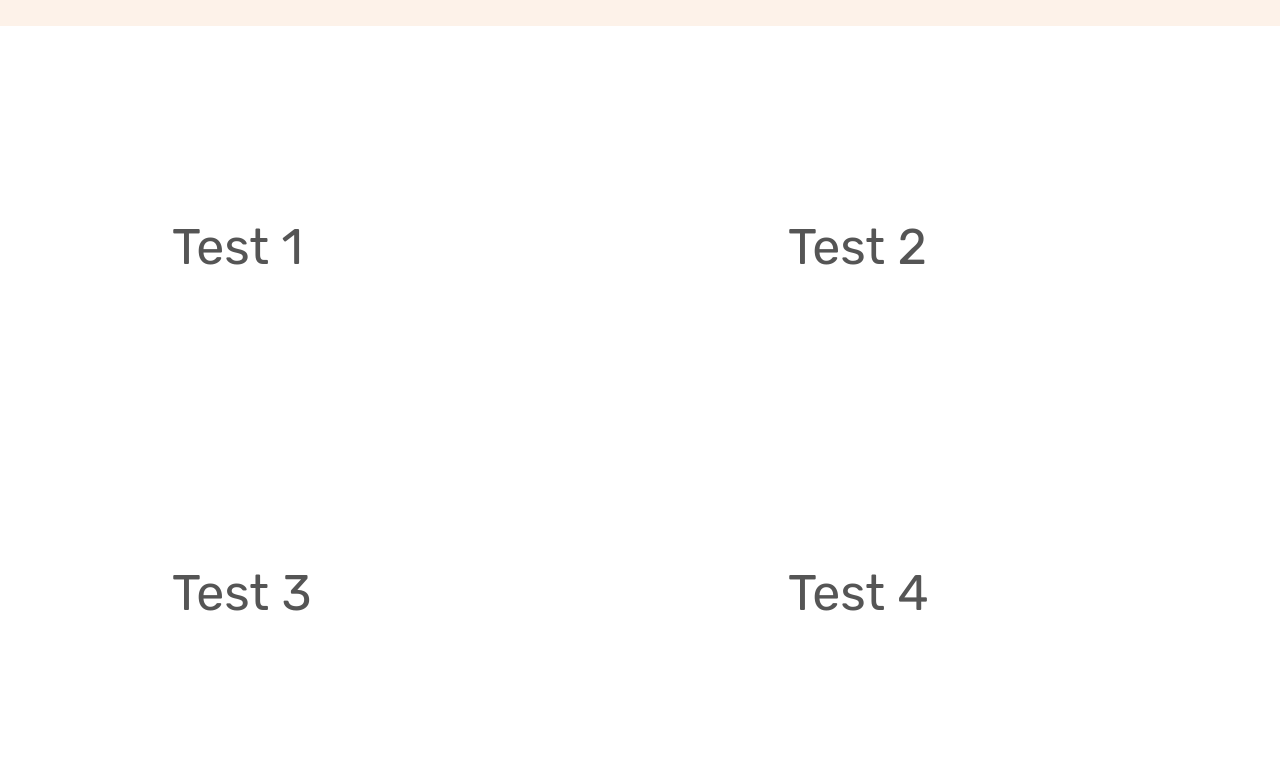
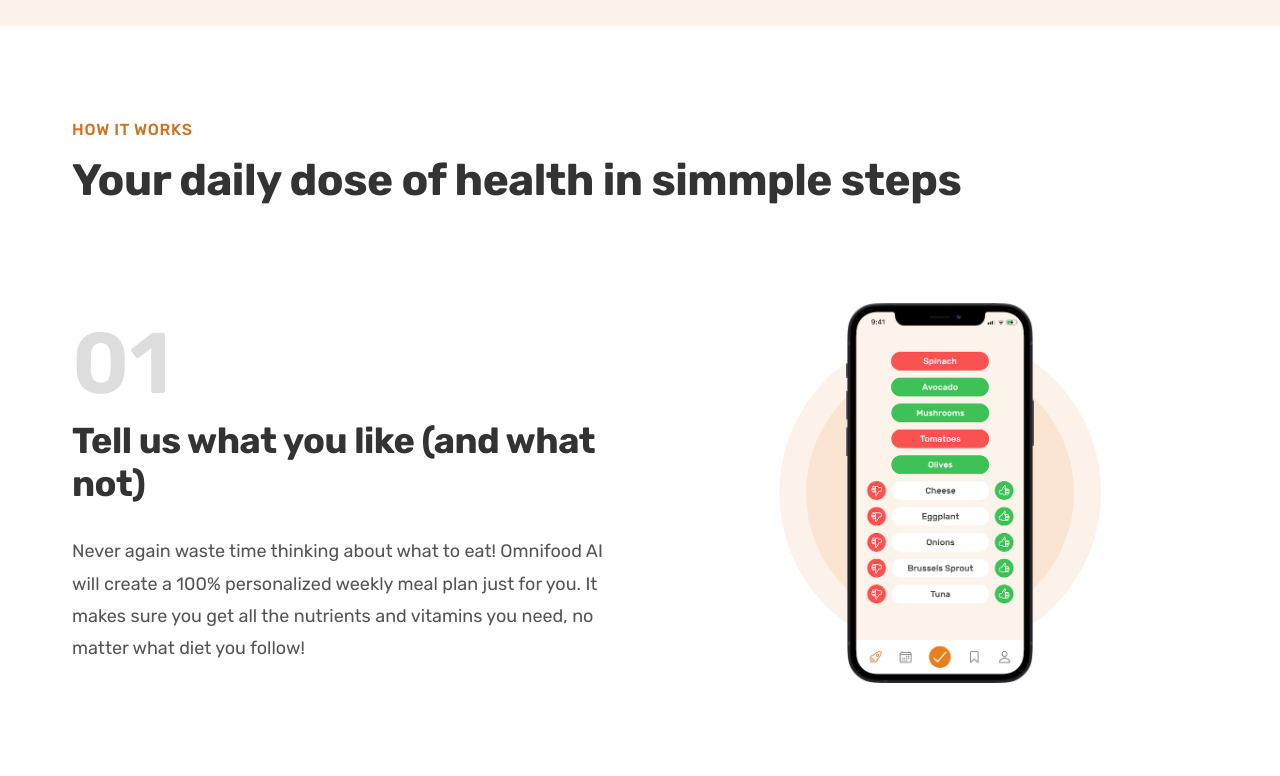
Before and after one commit to FarzanehDabiri71/OmniFood-js, a plain HTML site: page index.html in a window 1280 px wide. Shown: the part 820-1596 px from the top of the page. Drawn offline with Linux system fonts and the light colour scheme.

Commit message:
Building the How-it-works Section

```diff
--- /dev/null
+++ b/css/general.css
@@ -0,0 +1,164 @@
+/*
+---01 TYPOGRAPHY SYSTEM
+- Font sizes (px):
+10 / 12 / 14 / 16 / 18 / 20 / 24 / 30 / 36 / 44 / 52 /62 / 74 / 86 / 98
+
+- Font weights:
+Default: 400
+Medium: 500
+Semi-bold: 600
+Bold: 700
+
+- Line heights:
+Default: 1
+Samll: 1.05
+Medium: 1.2
+Paragraph default: 1.6
+- Letter spacing
+-0.5px
+0.75px
+
+- SPACING SYSTEM (px):
+2 / 4 / 8 / 12 / 16 / 24 / 32 / 48 / 64 / 80 / 96 / 128
+
+--- 02 COLORS
+-Primary: #e67e22
+-Tints:
+#fdf2e9
+#fae5d3
+-Shades: #cf711f
+-Accents:
+-Greys
+#555
+
+--- 05 SHADOWS
+
+--- 06 BORDER-RADIUS
+Default: 9px
+
+--- 07 WHITESPACE
+
+- SPACING SYSTEM (px):
+2 / 4 / 8 / 12 / 16 / 24 / 32 / 48 / 64 / 80 / 96 / 128
+
+*/
+* {
+  padding: 0;
+  margin: 0;
+  box-sizing: border-box;
+}
+/* html {
+    font-size: 10px;
+  } */
+html {
+  font-size: 62.5%; /* 1rem = 10px */
+}
+
+body {
+  font-family: "Rubik", sans-serif;
+  line-height: 1;
+  font-weight: 400;
+  color: #555;
+}
+
+/* **************************************** */
+/* GENERAL REUSABLE COMPONENTS */
+/* **************************************** */
+
+.container {
+  /* 1140 */
+  max-width: 120rem;
+  padding: 0 3.2rem;
+  margin: 0 auto;
+}
+.grid {
+  display: grid;
+  column-gap: 6.4rem;
+  row-gap: 9.6rem;
+  grid-template-columns: repeat(2, 1fr);
+}
+.grid--2-cols {
+  grid-template-columns: repeat(2, 1fr);
+}
+.grid--3-cols {
+  grid-template-columns: repeat(3, 1fr);
+}
+.grid--4-cols {
+  grid-template-columns: repeat(4, 1fr);
+}
+.grid--center-v {
+  align-items: center;
+}
+/* .section-how div div {
+    padding: 100px;
+    font-size: 50px;
+  } */
+
+.heading-primary,
+.heading-secondary,
+.heading-tertiary {
+  font-weight: 700;
+  color: #333;
+  letter-spacing: -0.5px;
+}
+.heading-primary {
+  font-size: 5.2rem;
+  line-height: 1.05;
+  margin-bottom: 3.2rem;
+}
+.heading-secondary {
+  font-size: 4.4rem;
+  line-height: 1.2;
+  margin-bottom: 9.6rem;
+}
+.heading-tertiary {
+  font-size: 3.6rem;
+  line-height: 1.2;
+  margin-bottom: 3rem;
+}
+.subheading {
+  display: block;
+  font-size: 1.6rem;
+  font-weight: 500;
+  color: #cf711f;
+  text-transform: uppercase;
+  margin-bottom: 1.6rem;
+  letter-spacing: 0.75px;
+}
+.btn:link,
+.btn:visited {
+  display: inline-block;
+  background-color: #e67e22;
+  text-decoration: none;
+  font-size: 2rem;
+  font-weight: 600;
+  padding: 1.6rem 3.2rem;
+  border-radius: 9px;
+}
+.btn--full:link,
+.btn--full:visited {
+  background-color: #e67e22;
+  color: #fff;
+  /* Put transition on original state */
+  transition: background-color 0.3s;
+}
+.btn--full:hover,
+.btn--full:active {
+  background-color: #cf711f;
+}
+.btn--outline:link,
+.btn--outline:visited {
+  background-color: #fff;
+  color: #555;
+}
+.btn--outline:hover,
+.btn--outline:active {
+  background-color: #fdf2e9;
+  /* border: 3px solid #fff; */
+  /* Trick to add border inside */
+  box-shadow: inset 0 0 0 3px #fff;
+}
+.margin-right-sm {
+  /* helper class */
+  margin-right: 1.6rem !important;
+}
--- a/css/style.css
+++ b/css/style.css
@@ -1,109 +1,3 @@
-/*
----01 TYPOGRAPHY SYSTEM
-- Font sizes (px):
-10 / 12 / 14 / 16 / 18 / 20 / 24 / 30 / 36 / 44 / 52 /62 / 74 / 86 / 98
-
-- Font weights:
-Default: 400
-Medium: 500
-Semi-bold: 600
-Bold: 700
-- Line heights:
-Default: 1
-Samll: 1.05
-Paragraph default: 1.6
-
-- SPACING SYSTEM (px):
-2 / 4 / 8 / 12 / 16 / 24 / 32 / 48 / 64 / 80 / 96 / 128
-
---- 02 COLORS
--Primary: #e67e22
--Tints: #fdf2e9
--Shades: #cf711f
--Accents:
--Greys
-#555
-
---- 05 SHADOWS
-
---- 06 BORDER-RADIUS
-Default: 9px
-
---- 07 WHITESPACE
-
-- SPACING SYSTEM (px):
-2 / 4 / 8 / 12 / 16 / 24 / 32 / 48 / 64 / 80 / 96 / 128
-
-*/
-* {
-  padding: 0;
-  margin: 0;
-  box-sizing: border-box;
-}
-/* html {
-  font-size: 10px;
-} */
-html {
-  font-size: 62.5%; /* 1rem = 10px */
-}
-
-body {
-  font-family: "Rubik", sans-serif;
-  line-height: 1;
-  font-weight: 400;
-  color: #555;
-}
-
-/* **************************************** */
-/* GENERAL REUSABLE COMPONENTS */
-/* **************************************** */
-
-.heading-primary {
-  font-size: 5.2rem;
-  font-weight: 700;
-  line-height: 1.05;
-  color: #333;
-  letter-spacing: -0.5px;
-  margin-bottom: 3.2rem;
-}
-.btn:link,
-.btn:visited {
-  display: inline-block;
-  background-color: #e67e22;
-  text-decoration: none;
-  font-size: 2rem;
-  font-weight: 600;
-  padding: 1.6rem 3.2rem;
-  border-radius: 9px;
-}
-.btn--full:link,
-.btn--full:visited {
-  background-color: #e67e22;
-  color: #fff;
-  /* Put transition on original state */
-  transition: background-color 0.3s;
-}
-.btn--full:hover,
-.btn--full:active {
-  background-color: #cf711f;
-}
-.btn--outline:link,
-.btn--outline:visited {
-  background-color: #fff;
-  color: #555;
-}
-.btn--outline:hover,
-.btn--outline:active {
-  background-color: #fdf2e9;
-  /* border: 3px solid #fff; */
-  /* Trick to add border inside */
-  box-shadow: inset 0 0 0 3px #fff;
-}
-.margin-right-sm {
-  /* helper class */
-  margin-right: 1.6rem !important;
-}
-
 /* **************************************** */
 /* HEADER */
 /* **************************************** */
@@ -218,28 +112,51 @@ body {
 .section-how {
   padding: 9.6rem 0;
 }
-.container {
-  /* 1140 */
-  max-width: 120rem;
-  padding: 0 3.2rem;
-  margin: 0 auto;
+.step-number {
+  font-size: 8.6rem;
+  font-weight: 600;
+  color: #ddd;
+  margin-bottom: 1.2rem;
 }
-.grid {
-  display: grid;
-  gap: 9.6rem;
-  grid-template-columns: repeat(2, 1fr);
+.step-description {
+  font-size: 1.8rem;
+  line-height: 1.8;
 }
-.grid--2-cols {
-  grid-template-columns: repeat(2, 1fr);
-}
-.grid--3-cols {
-  grid-template-columns: repeat(3, 1fr);
-}
-.grid--4-cols {
-  grid-template-columns: repeat(4, 1fr);
+.step-img-box {
+  position: relative;
+  display: flex;
+  align-items: center;
+  justify-content: center;
 }
 
-.section-how div div {
-  padding: 100px;
-  font-size: 50px;
+.step-img-box::after,
+.step-img-box::before {
+  content: "";
+  display: block;
+  border-radius: 50%;
+
+  position: absolute;
+  top: 50%;
+  left: 50%;
+  transform: translate(-50%, -50%);
 }
+.step-img-box::before {
+  width: 60%;
+  /* height: 60%; */
+  /* 60% of parent's width */
+  padding-bottom: 60%;
+  background-color: #fdf2e9;
+  z-index: -1;
+}
+.step-img-box::after {
+  width: 50%;
+  /* height: 50%; */
+  /* 50% of parent's width */
+  padding-bottom: 50%;
+  background-color: #fae5d3;
+  z-index: -1;
+}
+.step-img {
+  width: 35%;
+  /* height: ; */
+}
--- a/index.html
+++ b/index.html
@@ -9,6 +9,7 @@
       rel="stylesheet"
     />
     <link rel="stylesheet" href="css/style.css" />
+    <link rel="stylesheet" href="css/general.css" />
     <title>Omnifood</title>
   </head>
   <body>
@@ -74,11 +75,68 @@
         </div>
       </section>
       <section class="section-how">
-        <div class="container grid grid--2-cols">
-          <div class="a">Test 1</div>
-          <div class="a">Test 2</div>
-          <div class="a">Test 3</div>
-          <div class="a">Test 4</div>
+        <div class="container">
+          <span class="subheading"> How it works </span>
+          <h2 class="heading-secondary">
+            Your daily dose of health in simmple steps
+          </h2>
+        </div>
+        <div class="container grid grid--2-cols grid--center-v">
+          <!-- STEP 01 -->
+          <div class="step-text-box">
+            <p class="step-number">01</p>
+            <h3 class="heading-tertiary">
+              Tell us what you like (and what not)
+            </h3>
+            <p class="step-description">
+              Never again waste time thinking about what to eat! Omnifood AI
+              will create a 100% personalized weekly meal plan just for you. It
+              makes sure you get all the nutrients and vitamins you need, no
+              matter what diet you follow!
+            </p>
+          </div>
+          <div class="step-img-box">
+            <img
+              src="img/app/app-screen-1.png"
+              alt="iPhone app preferences selection screen"
+              class="step-img"
+            />
+          </div>
+          <!-- STEP 02 -->
+
+          <div class="step-img-box">
+            <img
+              src="img/app/app-screen-2.png"
+              alt="iPhone app meal approving plan screen"
+              class="step-img"
+            />
+          </div>
+          <div class="step-text-box">
+            <p class="step-number">02</p>
+            <h3 class="heading-tertiary">Approve your weekly meal plan</h3>
+            <p class="step-description">
+              Once per week, approve the meal plan generated for you by Omnifood
+              AI. You can change ingredients, swap entire meals, or even add
+              your own recipes.
+            </p>
+          </div>
+          <!-- STEP 03 -->
+          <div class="step-text-box">
+            <p class="step-number">03</p>
+            <h3 class="heading-tertiary">Receive meals at convenient time</h3>
+            <p class="step-description">
+              Best chefs in town will cook your selected meal every day, and we
+              will deliver it to your door whenever works best for you. You can
+              change delivery schedule and address daily!
+            </p>
+          </div>
+          <div class="step-img-box">
+            <img
+              src="img/app/app-screen-3.png"
+              alt="iPhone app delivery screen"
+              class="step-img"
+            />
+          </div>
         </div>
       </section>
     </main>
```
